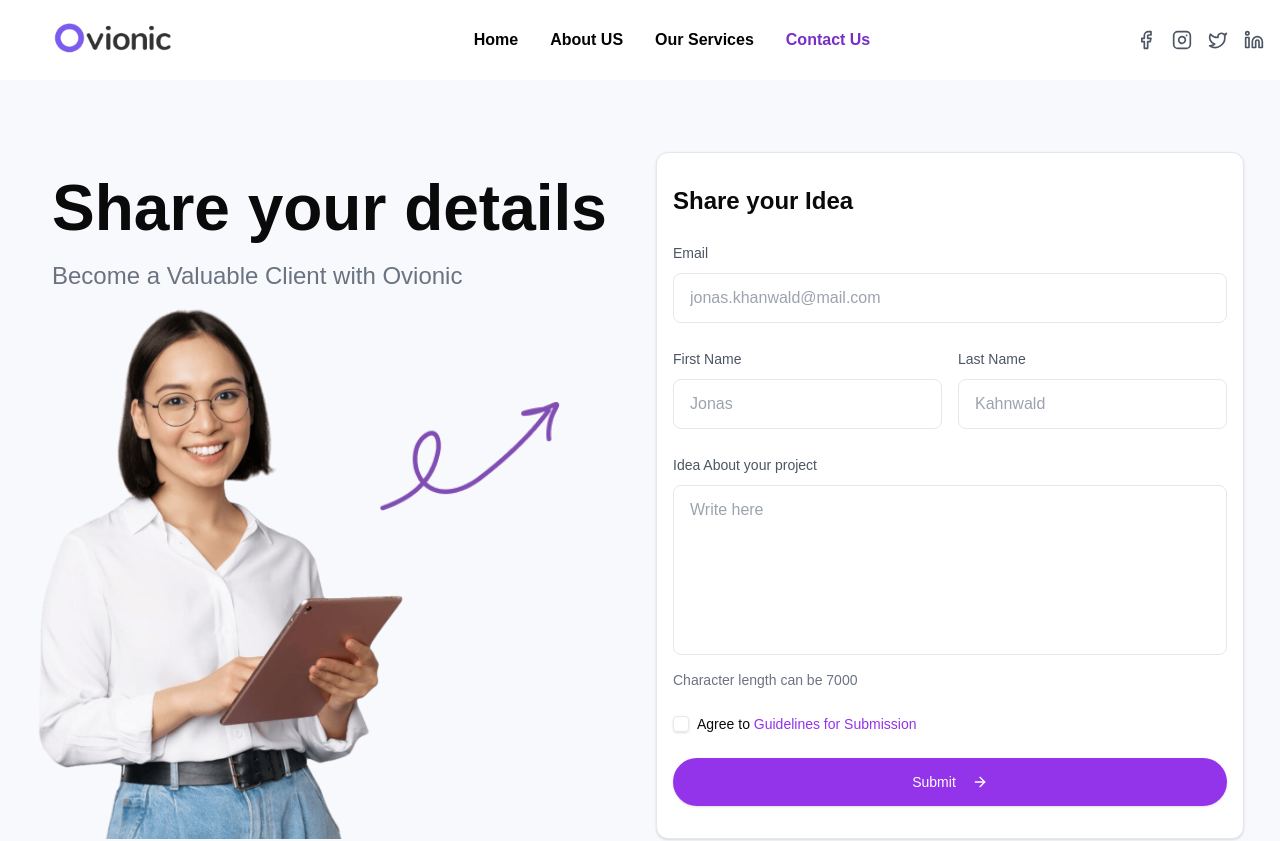
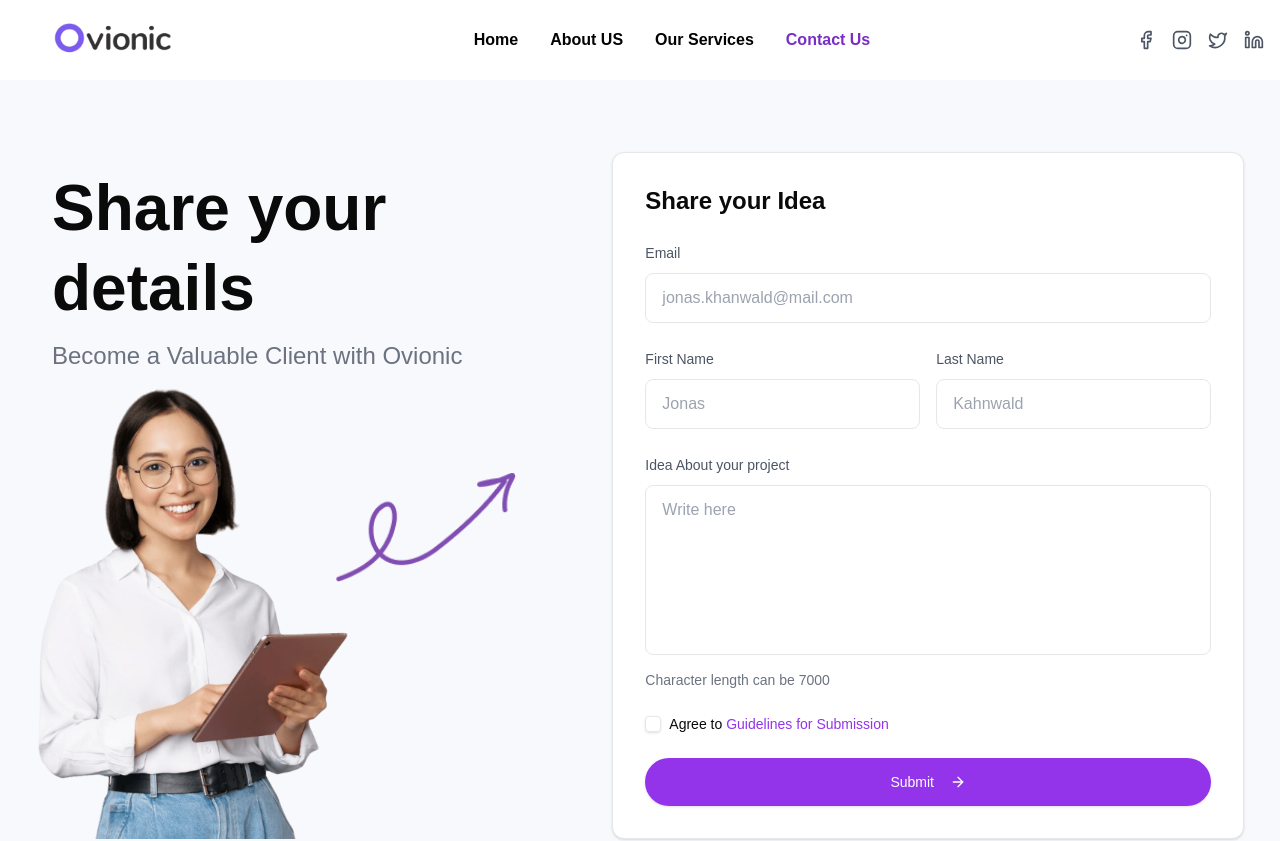
Before and after one commit to Junaid083/ovionic-agency, a Next.js app: page /contact in a window 1280 px wide. Shown: the top 841 px of the page. Built offline with nearby package versions, Linux system fonts and the light colour scheme; a web font is replaced by a local one.

Commit message:
UPDATE: contact us page form fixes:

```diff
--- a/src/app/contact/page.tsx
+++ b/src/app/contact/page.tsx
@@ -23,7 +23,7 @@ export default function ContactPage() {
 function LeftSection() {
 	return (
 		<div className="lg:w-1/2 flex flex-col">
-			<div className="space-y-3 p-4">
+			<div className="space-y-3 p-4 ">
 				<h1 className="text-2xl font-bold text-center lg:text-left lg:text-[64px] lg:leading-tight">
 					Share your details
 				</h1>
@@ -58,8 +58,8 @@ function LeftSection() {
 
 function RightSection() {
 	return (
-		<div className="lg:w-1/2">
-			<Card className="w-full py-8 px-4 rounded-xl border-gray-200">
+		<div className="lg:w-3/2">
+			<Card className="w-full py-8 px-8 rounded-xl border-gray-200">
 				<form className="space-y-6">
 					<h2 className="text-2xl font-bold">Share your Idea</h2>
 
```
